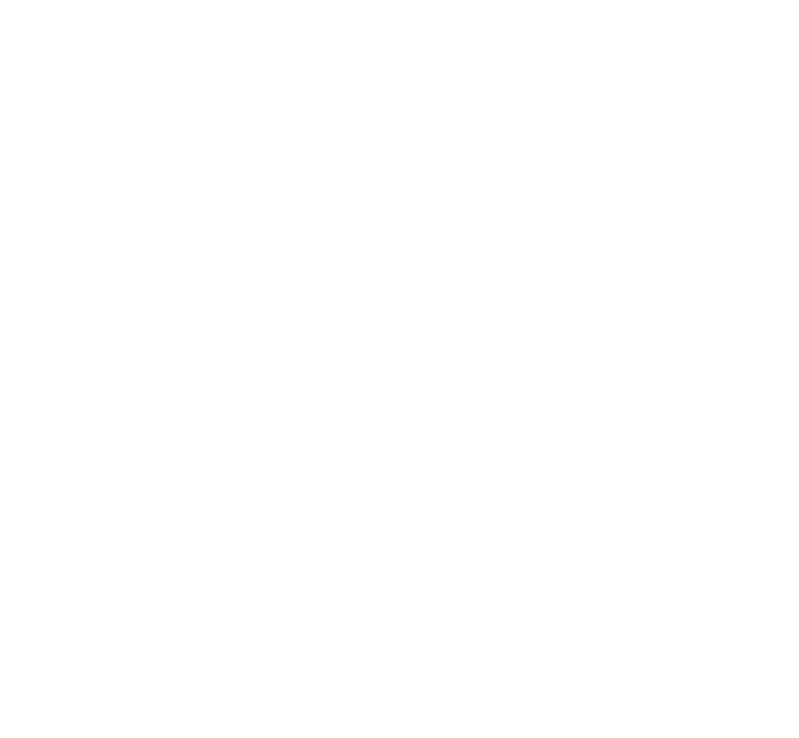
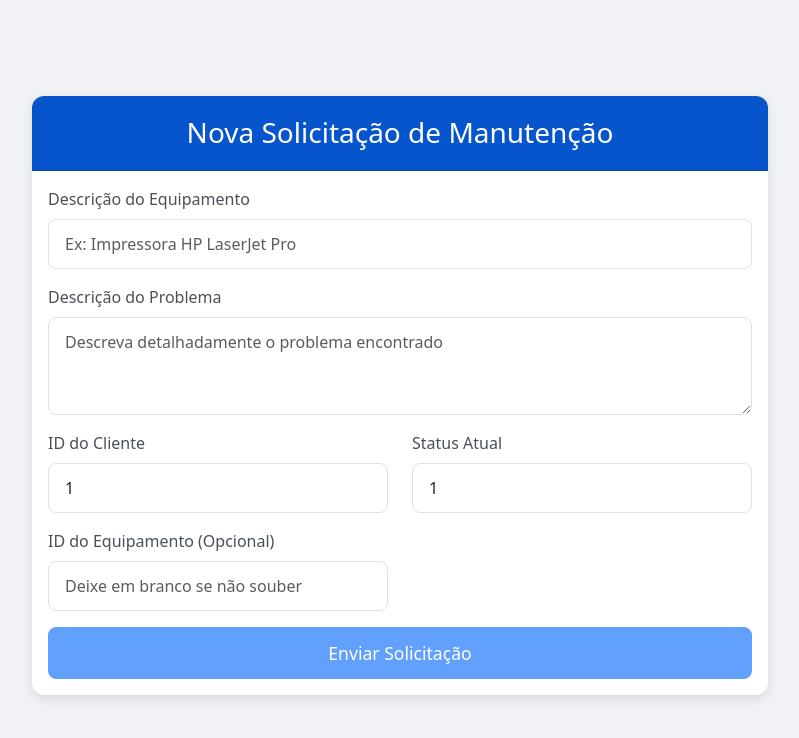
Before and after one commit to azepechouka/Web-2-Manutencao-de-Equipamentos, an Angular app in the folder manutencao-de-equipamentos/: page /solicitacao in a window 1280 px wide. Before the commit this address led to /. Shown: the top 738 px of the page, without its empty margins (240-1039 px from the left). Built offline with nearby package versions, Linux system fonts and the light colour scheme.

Commit message:
Implementa criação de solicitação de manutenção

```diff
--- a/manutencao-de-equipamentos/angular.json
+++ b/manutencao-de-equipamentos/angular.json
@@ -93,5 +93,8 @@
         }
       }
     }
+  },
+  "cli": {
+    "analytics": "7cde8227-e9ed-4098-871e-6370c233886c"
   }
 }
--- a/manutencao-de-equipamentos/src/app/app.routes.ts
+++ b/manutencao-de-equipamentos/src/app/app.routes.ts
@@ -3,11 +3,13 @@
 import { AutocadastroComponent } from './pages/autocadastro/autocadastro.component';
 import { HomeComponent } from './pages/home/home.component';
 import { EfetuarManutencaoComponent } from './efetuar-manutencao/efetuar-manutencao.component';
+import { SolicitacaoComponent } from './pages/solicitacao/solicitacao.component';
 
 export const routes: Routes = [
     { path: '', redirectTo: 'login', pathMatch: 'full' },
     { path: 'login', component: LoginComponent },
     { path: 'autocadastro', component: AutocadastroComponent },
     { path: 'home', component: HomeComponent },
-    { path: 'efetuar-manutencao', component: EfetuarManutencaoComponent}
+    { path: 'efetuar-manutencao', component: EfetuarManutencaoComponent},
+    { path: 'solicitacao', component: SolicitacaoComponent }
 ];
--- a/manutencao-de-equipamentos/src/app/efetuar-manutencao/efetuar-manutencao.component.ts
+++ b/manutencao-de-equipamentos/src/app/efetuar-manutencao/efetuar-manutencao.component.ts
@@ -5,7 +5,7 @@
   standalone: true,
   imports: [],
   templateUrl: './efetuar-manutencao.component.html',
-  styleUrl: './efetuar-manutencao.component.css'
+  styleUrls: ['./efetuar-manutencao.component.css']
 })
 export class EfetuarManutencaoComponent {
 
--- /dev/null
+++ b/manutencao-de-equipamentos/src/app/pages/solicitacao/solicitacao.component.css
@@ -0,0 +1,57 @@
+:host {
+    display: block;
+    background-color: #f0f2f5;
+    padding-top: 3rem;
+    padding-bottom: 3rem;
+    min-height: 100vh;
+  }
+
+  .card {
+    border: none;
+    border-radius: 0.75rem;
+    box-shadow: 0 4px 12px rgba(0, 0, 0, 0.1);
+  }
+
+  .card-header {
+    background-color: #0655cc;
+    color: white;
+    border-top-left-radius: 0.75rem;
+    border-top-right-radius: 0.75rem;
+    padding: 1.25rem;
+    text-align: center;
+  }
+
+  .card-header h3 {
+    margin: 0;
+    font-weight: 300;
+  }
+
+  .form-label {
+    font-weight: 500;
+    color: #495057;
+  }
+
+  .form-control {
+    border-radius: 0.5rem;
+    padding: 0.75rem 1rem;
+  }
+
+  .form-control:focus {
+    border-color: #86b7fe;
+    box-shadow: 0 0 0 0.25rem rgba(13, 110, 253, 0.25);
+  }
+
+  .btn-primary {
+    padding: 0.75rem;
+    font-size: 1.1rem;
+    border-radius: 0.5rem;
+    transition: background-color 0.2s ease-in-out;
+  }
+
+  .btn-primary:hover {
+    background-color: #0b5ed7;
+  }
+
+  .alert {
+    border-radius: 0.5rem;
+  }
--- /dev/null
+++ b/manutencao-de-equipamentos/src/app/pages/solicitacao/solicitacao.component.html
@@ -0,0 +1,56 @@
+<div class="container mt-5">
+    <div class="row justify-content-center">
+      <div class="col-md-8">
+        <div class="card">
+          <div class="card-header">
+            <h3>Nova Solicitação de Manutenção</h3>
+          </div>
+          <div class="card-body">
+            <form [formGroup]="solicitacaoForm" (ngSubmit)="onSubmit()">
+
+              <div class="row">
+                <div class="col-md-12 mb-3">
+                  <label for="descricaoEquipamento" class="form-label">Descrição do Equipamento</label>
+                  <input type="text" id="descricaoEquipamento" formControlName="descricaoEquipamento" class="form-control" placeholder="Ex: Impressora HP LaserJet Pro">
+                </div>
+              </div>
+
+              <div class="row">
+                <div class="col-md-12 mb-3">
+                  <label for="descricaoProblema" class="form-label">Descrição do Problema</label>
+                  <textarea id="descricaoProblema" formControlName="descricaoProblema" class="form-control" rows="3" placeholder="Descreva detalhadamente o problema encontrado"></textarea>
+                </div>
+              </div>
+
+              <div class="row">
+                <div class="col-md-6 mb-3">
+                  <label for="clienteId" class="form-label">ID do Cliente</label>
+                  <input type="number" id="clienteId" formControlName="clienteId" class="form-control">
+                </div>
+                <div class="col-md-6 mb-3">
+                  <label for="statusAtualId" class="form-label">Status Atual</label>
+                  <input type="number" id="statusAtualId" formControlName="statusAtualId" class="form-control" value="1" readonly>
+                </div>
+              </div>
+
+              <div class="row">
+                <div class="col-md-6 mb-3">
+                  <label for="equipamentoId" class="form-label">ID do Equipamento (Opcional)</label>
+                  <input type="number" id="equipamentoId" formControlName="equipamentoId" class="form-control" placeholder="Deixe em branco se não souber">
+                </div>
+              </div>
+
+              <div class="d-grid gap-2">
+                <button type="submit" class="btn btn-primary" [disabled]="!solicitacaoForm.valid">Enviar Solicitação</button>
+              </div>
+
+            </form>
+
+            <div *ngIf="mensagem" class="alert alert-success mt-3" role="alert">
+              {{ mensagem }}
+            </div>
+          </div>
+        </div>
+      </div>
+    </div>
+  </div>
--- /dev/null
+++ b/manutencao-de-equipamentos/src/app/pages/solicitacao/solicitacao.component.ts
@@ -0,0 +1,48 @@
+import { Component } from '@angular/core';
+import { CommonModule } from '@angular/common';
+import { FormBuilder, FormGroup, Validators, ReactiveFormsModule } from '@angular/forms';
+import { Solicitacao } from '../../models/solicitacao.model';
+
+@Component({
+  selector: 'app-solicitacao',
+  standalone: true,
+  imports: [CommonModule, ReactiveFormsModule],
+  templateUrl: './solicitacao.component.html',
+  styleUrls: ['./solicitacao.component.css']
+})
+export class SolicitacaoComponent {
+  solicitacaoForm: FormGroup;
+  mensagem: string = '';
+
+  constructor(private fb: FormBuilder) {
+    this.solicitacaoForm = this.fb.group({
+      descricaoEquipamento: ['', Validators.required],
+      descricaoProblema: ['', Validators.required],
+      clienteId: [1, Validators.required],
+      statusAtualId: [1, Validators.required],
+      equipamentoId: [null]
+    });
+  }
+
+  onSubmit() {
+    if (this.solicitacaoForm.valid) {
+      const now = new Date().toISOString();
+      const solicitacao: Solicitacao = {
+        id: Date.now(),
+        clienteId: this.solicitacaoForm.value.clienteId,
+        descricaoEquipamento: this.solicitacaoForm.value.descricaoEquipamento,
+        descricaoProblema: this.solicitacaoForm.value.descricaoProblema,
+        criadoEm: now,
+        statusAtualId: this.solicitacaoForm.value.statusAtualId,
+        atualizadoEm: now,
+        equipamentoId: this.solicitacaoForm.value.equipamentoId ?? undefined
+      };
+
+      console.log(solicitacao);
+      this.mensagem = 'Solicitação registrada com sucesso!';
+      this.solicitacaoForm.reset({ clienteId: 1, statusAtualId: 1, equipamentoId: null });
+    } else {
+      this.mensagem = 'Por favor, preencha todos os campos.';
+    }
+  }
+}
```
Also changed, not shown: manutencao-de-equipamentos/src/app/models/solicitacao.model.ts (+5 -5 lines).
